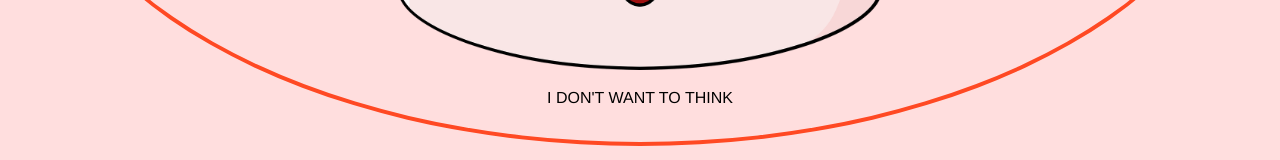
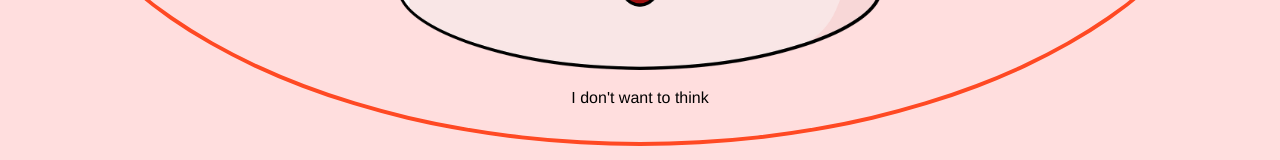
Before and after one commit to kahvaris/bakingSite, a website: page dist/index.html in a window 1280 px wide. Shown: the part 635-795 px from the top of the page. Drawn offline with Linux system fonts and the light colour scheme.

Commit message:
Getting random recipe

```diff
--- a/scss/main.scss
+++ b/scss/main.scss
@@ -143,18 +143,10 @@ a {
         padding-top: 1rem;
         top: 40%;
         width: 100%;
-
-        .r-btn-link {
-            font-size: 1rem;
-            font-weight: 500;
-            text-transform: uppercase;
-            color: black;
-            text-decoration: none;
+        cursor: pointer;
+        &:hover {
+            color: $secondary-color;
             transition: all 0.3s ease-out;
-            &:hover {
-                color: $secondary-color;
-                transition: all 0.3s ease-out;
-            }
         }
     }
 
```
Also changed, not shown: dist/css/main.css, dist/index.html, dist/js/main.js, dist/recipes.html.
